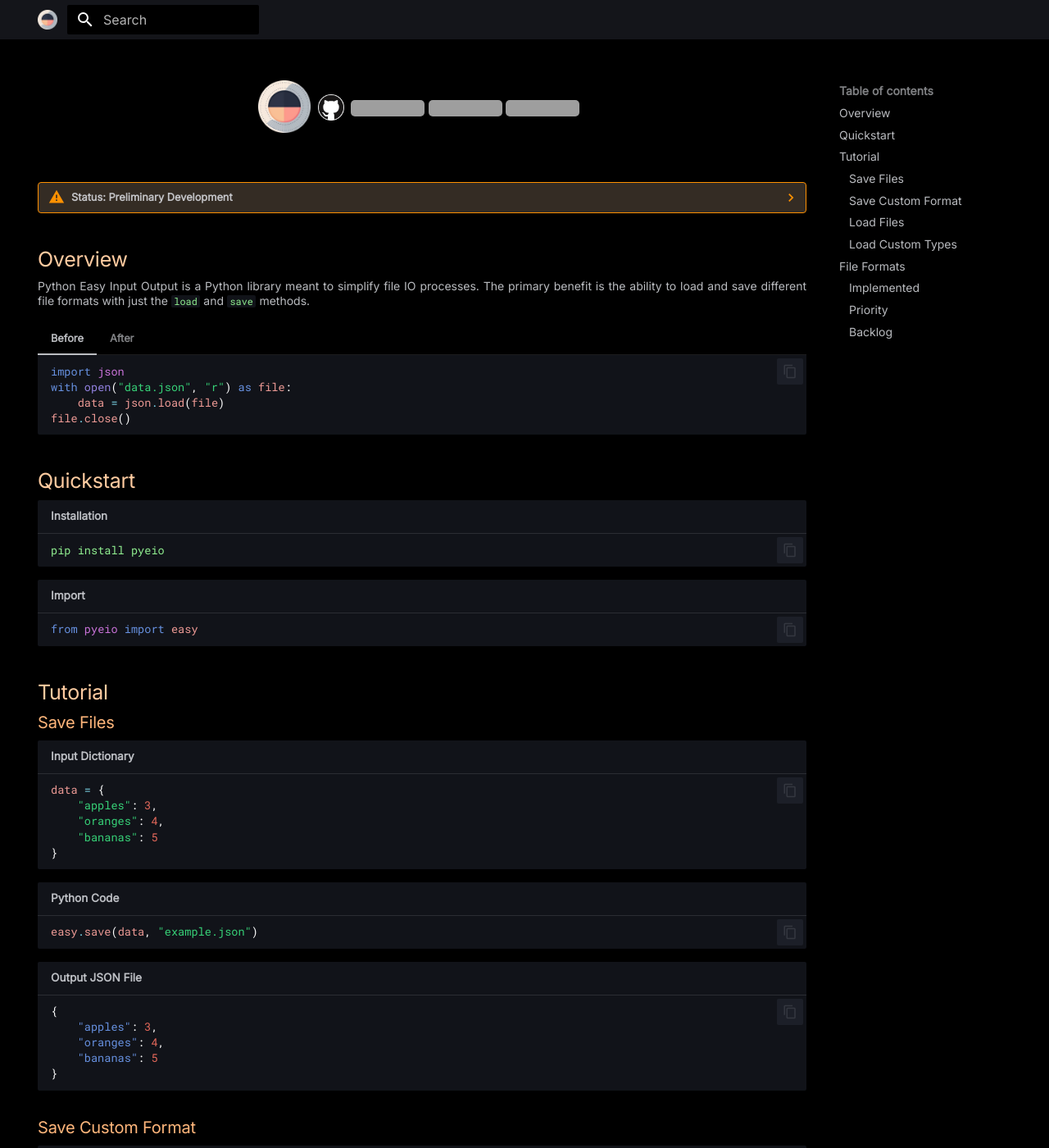
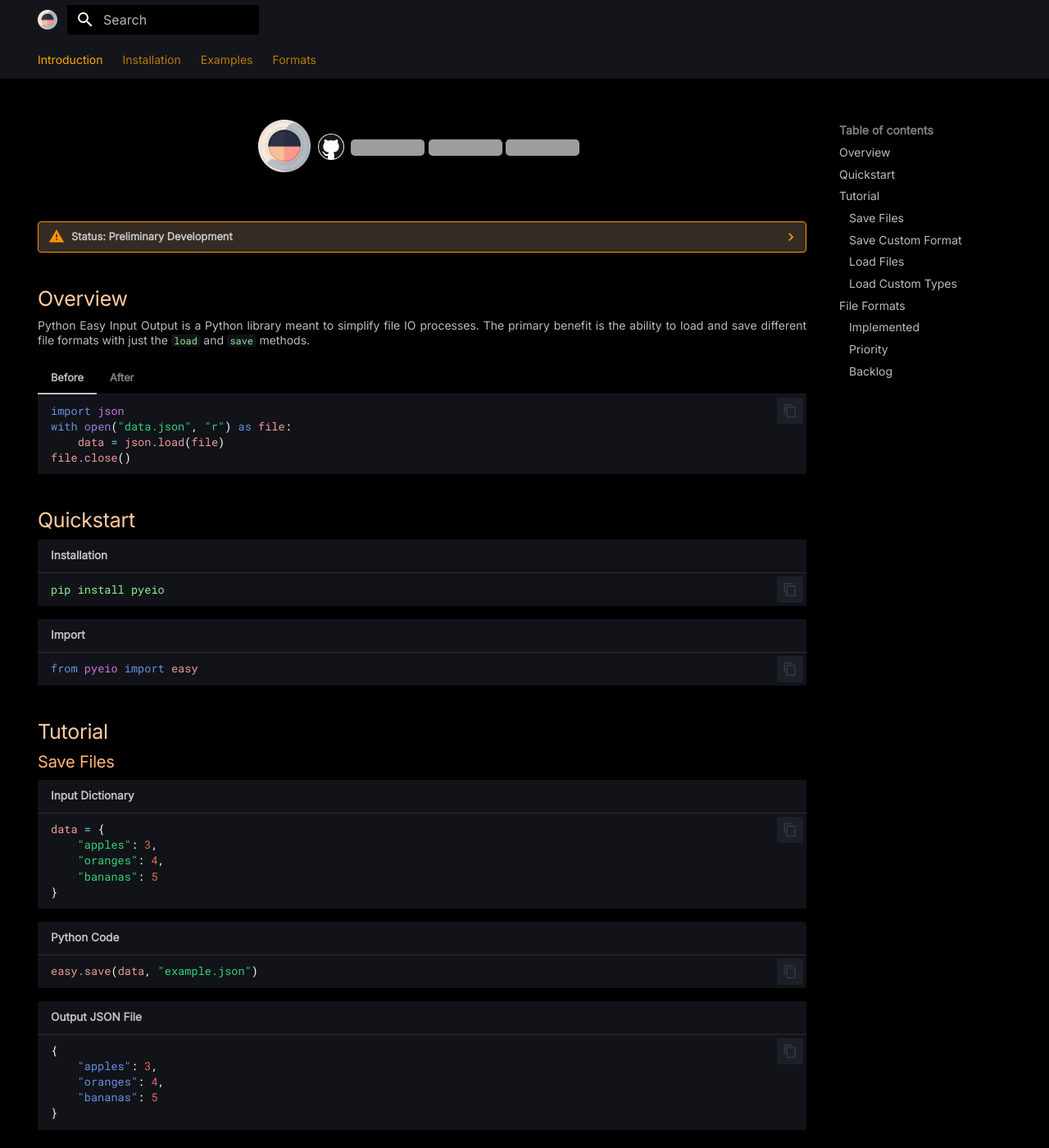
Before and after one commit to harttraveller/pyeio, an MkDocs documentation site: the page built from docs/index.md, in a window 1280 px wide and 1400 px high. Shown: the whole window at 82% size. Built offline with MkDocs 1.6.1 and Material for MkDocs 9.7.7, drawn with Linux system fonts in a browser that asks for light colours; grey boxes are pictures that could not be loaded.

Commit message:
mkdocs: update

```diff
--- a/mkdocs.yml
+++ b/mkdocs.yml
@@ -2,14 +2,11 @@ site_name: pyeio
 
 plugins:
 - search
-- glightbox
 
 theme:
   name: material
   logo: assets/pyeio-small.png
   favicon: assets/pyeio-small.png
-  icon:
-    repo: fontawesome/brands/github
   palette:
     scheme: slate
     primary: black
@@ -21,6 +18,9 @@ theme:
   - search.share
   - content.code.copy
   - content.code.annotate
+  - header.autohide
+  - navigation.footer
+  - navigation.tabs
 
 extra:
   generator: false
@@ -46,4 +46,7 @@ markdown_extensions:
 
 
 nav:
-- Docs: "index.md"
+- Introduction: "index.md"
+- Installation: "installation.md"
+- Examples: "examples.md"
+- Formats: "formats.md"
```
